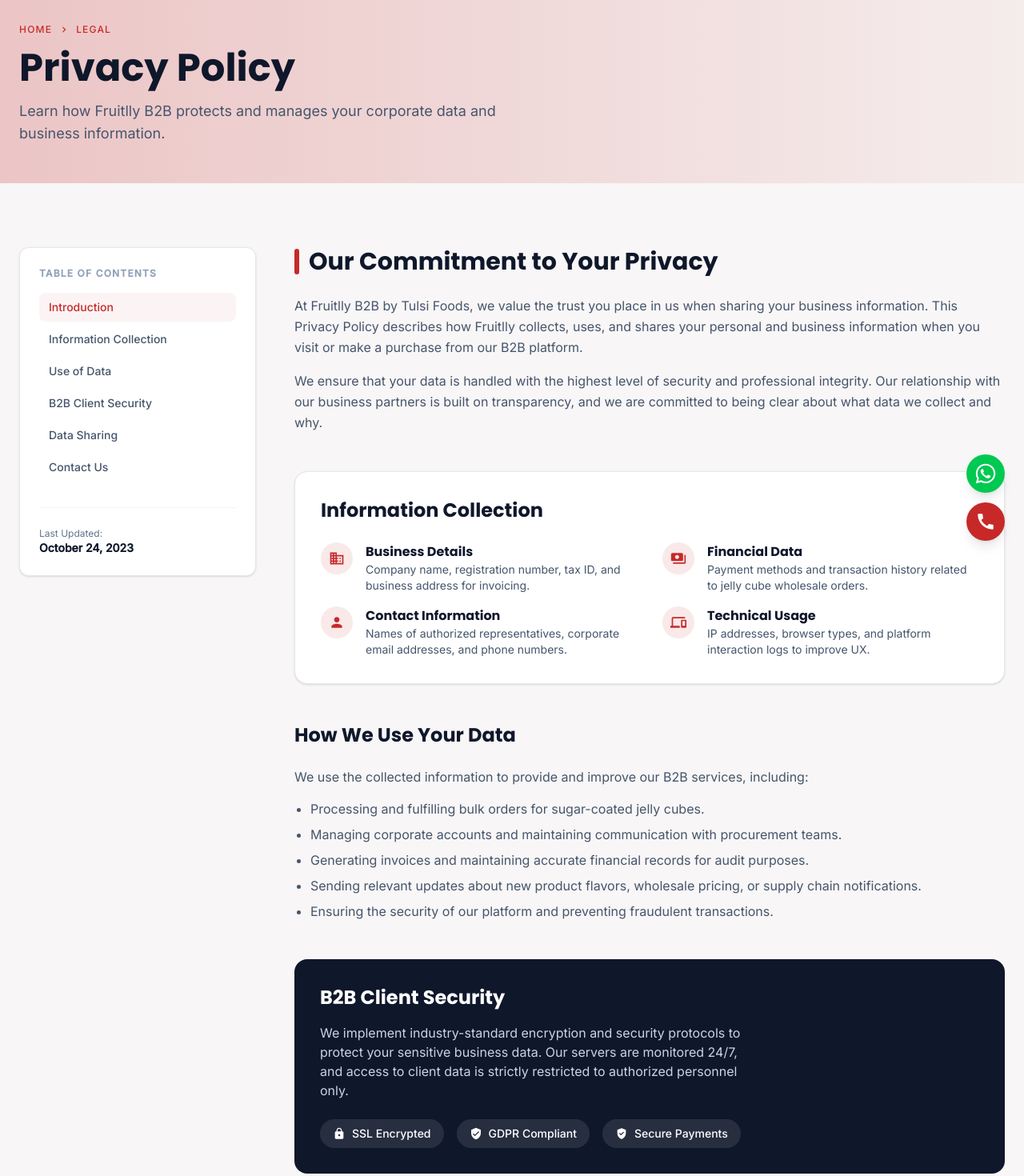
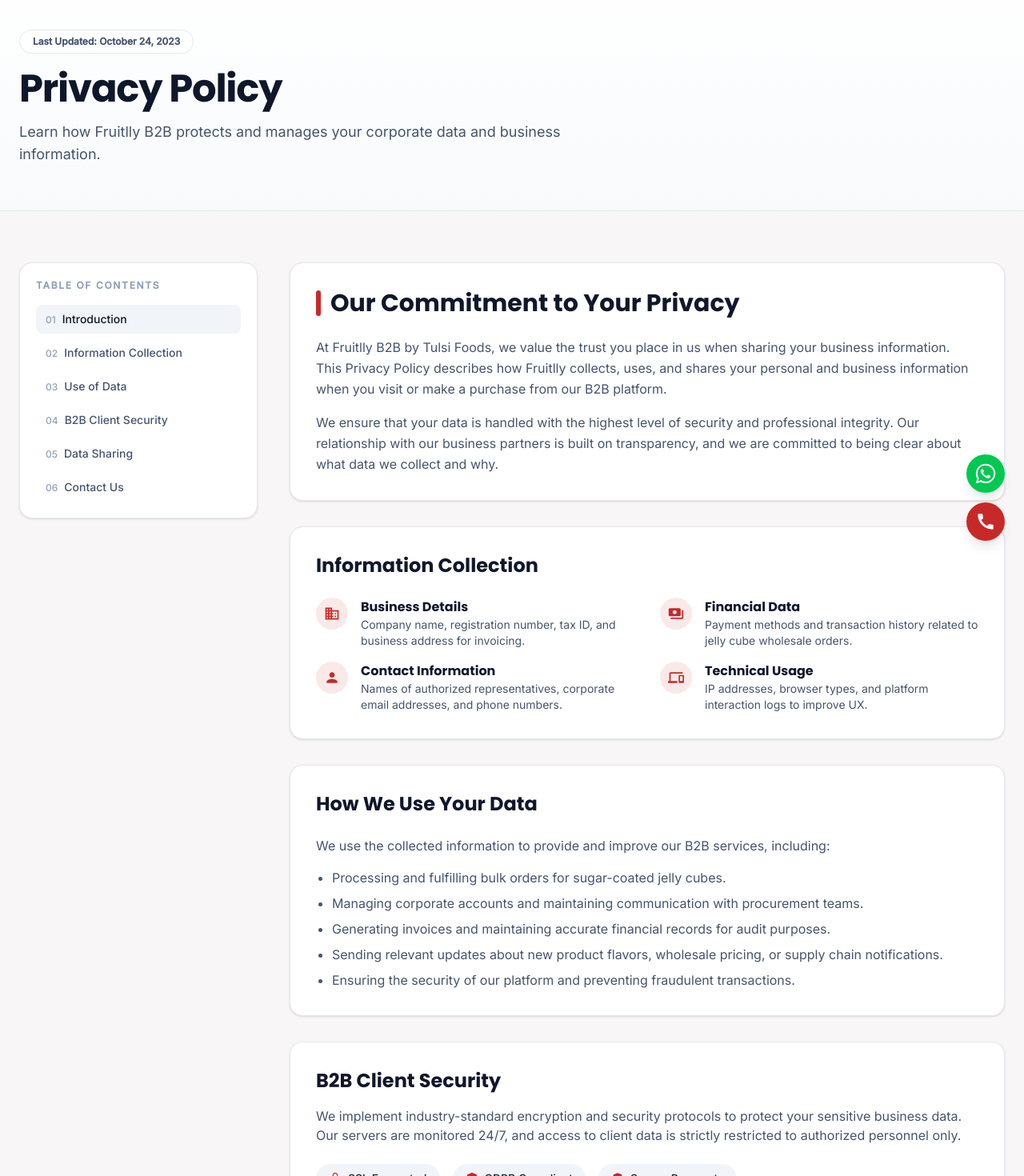
Before and after one commit to Darshan172003/Fruitlly, a React (Vite) app in the folder frontend/: page /privacy in a window 1280 px wide. Shown: the part 100-1570 px from the top of the page at 80% size. Built offline with nearby package versions, Linux system fonts and the light colour scheme.

Commit message:
feat: Enhance Privacy Policy page with table of contents and smooth scrolling functionality

```diff
--- a/frontend/src/pages/PrivacyPolicy.tsx
+++ b/frontend/src/pages/PrivacyPolicy.tsx
@@ -1,4 +1,4 @@
-import React from 'react';
+import React, { useEffect, useMemo, useState } from 'react';
 import { motion } from 'motion/react';
 import {
   MdChevronRight,
@@ -14,7 +14,54 @@ import {
 } from 'react-icons/md';
 import { Link } from 'react-router-dom';
 
+const tocSections = [
+  { id: 'introduction', label: 'Introduction' },
+  { id: 'information-collection', label: 'Information Collection' },
+  { id: 'use-of-data', label: 'Use of Data' },
+  { id: 'security', label: 'B2B Client Security' },
+  { id: 'sharing', label: 'Data Sharing' },
+  { id: 'contact', label: 'Contact Us' },
+];
+
 const PrivacyPolicy = () => {
+  const [activeSection, setActiveSection] = useState(tocSections[0].id);
+  const sectionIds = useMemo(() => tocSections.map((section) => section.id), []);
+
+  useEffect(() => {
+    const nodes = sectionIds
+      .map((id) => document.getElementById(id))
+      .filter((node): node is HTMLElement => node !== null);
+
+    if (!nodes.length) return;
+
+    const observer = new IntersectionObserver(
+      (entries) => {
+        const visible = entries
+          .filter((entry) => entry.isIntersecting)
+          .sort((a, b) => b.intersectionRatio - a.intersectionRatio);
+
+        if (visible[0]?.target?.id) {
+          setActiveSection(visible[0].target.id);
+        }
+      },
+      {
+        root: null,
+        rootMargin: '-30% 0px -55% 0px',
+        threshold: [0.15, 0.3, 0.5, 0.75],
+      }
+    );
+
+    nodes.forEach((node) => observer.observe(node));
+    return () => observer.disconnect();
+  }, [sectionIds]);
+
+  const handleSectionClick = (id: string) => (event: React.MouseEvent<HTMLAnchorElement>) => {
+    event.preventDefault();
+    setActiveSection(id);
+    window.history.replaceState(null, '', `#${id}`);
+    document.getElementById(id)?.scrollIntoView({ behavior: 'smooth', block: 'start' });
+  };
+
   return (
     <motion.div
       initial={{ opacity: 0 }}
@@ -22,48 +69,48 @@ const PrivacyPolicy = () => {
       className="flex flex-col flex-1"
     >
       {/* Hero Section */}
-      <div className="relative h-64 w-full overflow-hidden bg-primary/5">
-        <div className="absolute inset-0 bg-linear-to-r from-primary/20 to-transparent"></div>
-        <div className="relative mx-auto flex h-full max-w-7xl flex-col justify-end px-6 pb-12">
-          <nav className="mb-4 flex items-center gap-2 text-xs font-medium uppercase tracking-widest text-primary">
-            <Link to="/" className="hover:underline">Home</Link>
-            <span className="flex items-center">
-              <MdChevronRight size={14} />
-            </span>
-            <span>Legal</span>
-          </nav>
-          <h1 className="text-4xl font-bold text-slate-900 md:text-5xl">Privacy Policy</h1>
-          <p className="mt-4 max-w-2xl text-lg text-slate-600">
+      <div className="relative w-full overflow-hidden border-b border-slate-200 bg-linear-to-b from-white to-slate-50">
+        <div className="relative mx-auto max-w-7xl px-6 pb-12 pt-12 lg:pb-14 lg:pt-16">
+          <div className="mb-5 inline-flex items-center rounded-full border border-slate-200 bg-white px-4 py-1.5 text-xs font-semibold text-slate-600">
+            Last Updated: October 24, 2023
+          </div>
+          <h1 className="text-4xl font-black tracking-tight text-slate-900 md:text-5xl">Privacy Policy</h1>
+          <p className="mt-4 max-w-3xl text-base text-slate-600 md:text-lg">
             Learn how Fruitlly B2B protects and manages your corporate data and business information.
           </p>
         </div>
       </div>
 
-      <div className="mx-auto max-w-7xl px-6 py-12 lg:py-20 w-full">
-        <div className="flex flex-col lg:flex-row gap-12">
+      <div className="mx-auto w-full max-w-7xl px-6 py-12 lg:py-16">
+        <div className="flex flex-col gap-10 lg:flex-row">
           {/* Sidebar */}
-          <aside className="w-full lg:w-1/4">
-            <div className="sticky top-28 space-y-2 rounded-xl border border-slate-200 bg-white p-6 shadow-sm">
-              <p className="mb-4 text-xs font-bold uppercase tracking-widest text-slate-400">Table of Contents</p>
-              <nav className="flex flex-col gap-1">
-                <a className="rounded-lg px-3 py-2 text-sm font-medium text-primary bg-primary/5 transition-colors" href="#introduction">Introduction</a>
-                <a className="rounded-lg px-3 py-2 text-sm font-medium text-slate-600 hover:bg-slate-50 transition-colors" href="#information-collection">Information Collection</a>
-                <a className="rounded-lg px-3 py-2 text-sm font-medium text-slate-600 hover:bg-slate-50 transition-colors" href="#use-of-data">Use of Data</a>
-                <a className="rounded-lg px-3 py-2 text-sm font-medium text-slate-600 hover:bg-slate-50 transition-colors" href="#security">B2B Client Security</a>
-                <a className="rounded-lg px-3 py-2 text-sm font-medium text-slate-600 hover:bg-slate-50 transition-colors" href="#sharing">Data Sharing</a>
-                <a className="rounded-lg px-3 py-2 text-sm font-medium text-slate-600 hover:bg-slate-50 transition-colors" href="#contact">Contact Us</a>
+          <aside className="hidden lg:block lg:w-1/4">
+            <div className="sticky top-28 rounded-2xl border border-slate-200 bg-white p-5 shadow-sm">
+              <p className="mb-4 text-xs font-bold uppercase tracking-[0.14em] text-slate-400">Table of Contents</p>
+              <nav className="flex flex-col gap-1.5">
+                {tocSections.map((section, index) => (
+                  <a
+                    key={section.id}
+                    href={`#${section.id}`}
+                    onClick={handleSectionClick(section.id)}
+                    className={`rounded-lg px-3 py-2 text-sm font-medium transition-colors ${
+                      activeSection === section.id
+                        ? 'bg-slate-100 text-slate-900'
+                        : 'text-slate-600 hover:bg-slate-50'
+                    }`}
+                  >
+                    <span className="mr-2 text-xs text-slate-400">{String(index + 1).padStart(2, '0')}</span>
+                    {section.label}
+                  </a>
+                ))}
               </nav>
-              <div className="mt-8 border-t border-slate-100 pt-6">
-                <p className="text-xs text-slate-500">Last Updated:</p>
-                <p className="text-sm font-semibold text-slate-900">October 24, 2023</p>
-              </div>
             </div>
           </aside>
 
           {/* Content */}
-          <article className="w-full lg:w-3/4 space-y-12">
-            <section id="introduction">
-              <h2 className="text-3xl font-bold text-slate-900 mb-6 flex items-center gap-3">
+          <article className="w-full space-y-8 lg:w-3/4">
+            <section id="introduction" className="scroll-mt-28 rounded-2xl border border-slate-200 bg-white p-4 shadow-sm sm:p-8">
+              <h2 className="mb-6 flex items-center gap-3 text-3xl font-bold text-slate-900">
                 <span className="h-8 w-1.5 rounded-full bg-primary"></span>
                 Our Commitment to Your Privacy
               </h2>
@@ -77,7 +124,7 @@ const PrivacyPolicy = () => {
               </div>
             </section>
 
-            <section className="bg-white p-8 rounded-2xl border border-slate-200 shadow-sm" id="information-collection">
+            <section className="scroll-mt-28 rounded-2xl border border-slate-200 bg-white p-4 shadow-sm sm:p-8" id="information-collection">
               <h2 className="text-2xl font-bold text-slate-900 mb-6">Information Collection</h2>
               <div className="grid md:grid-cols-2 gap-8">
                 <div className="space-y-4">
@@ -123,7 +170,7 @@ const PrivacyPolicy = () => {
               </div>
             </section>
 
-            <section id="use-of-data">
+            <section id="use-of-data" className="scroll-mt-28 rounded-2xl border border-slate-200 bg-white p-4 shadow-sm sm:p-8">
               <h2 className="text-2xl font-bold text-slate-900 mb-6">How We Use Your Data</h2>
               <div className="prose prose-slate max-w-none text-slate-600 space-y-4">
                 <p>We use the collected information to provide and improve our B2B services, including:</p>
@@ -137,30 +184,30 @@ const PrivacyPolicy = () => {
               </div>
             </section>
 
-            <section className="relative overflow-hidden rounded-2xl bg-slate-900 p-8 text-white" id="security">
-              <div className="relative z-10 lg:w-2/3">
-                <h2 className="text-2xl font-bold mb-4">B2B Client Security</h2>
-                <p className="text-slate-300 mb-6">
+            <section className="relative scroll-mt-28 overflow-hidden rounded-2xl border border-slate-200 bg-white p-4 shadow-sm sm:p-8" id="security">
+              <div className="relative z-10">
+                <h2 className="mb-4 text-2xl font-bold text-slate-900">B2B Client Security</h2>
+                <p className="mb-6 text-slate-600">
                   We implement industry-standard encryption and security protocols to protect your sensitive business data. Our servers are monitored 24/7, and access to client data is strictly restricted to authorized personnel only.
                 </p>
                 <div className="flex flex-wrap gap-4">
-                  <div className="flex items-center gap-2 rounded-full bg-white/10 px-4 py-2 text-sm font-medium">
-                    <MdLock size={16} />
+                  <div className="flex items-center gap-2 rounded-full bg-slate-100 px-4 py-2 text-sm font-medium text-slate-800">
+                    <MdLock size={16} className="text-primary" />
                     SSL Encrypted
                   </div>
-                  <div className="flex items-center gap-2 rounded-full bg-white/10 px-4 py-2 text-sm font-medium">
-                    <MdVerifiedUser size={16} />
+                  <div className="flex items-center gap-2 rounded-full bg-slate-100 px-4 py-2 text-sm font-medium text-slate-800">
+                    <MdVerifiedUser size={16} className="text-primary" />
                     GDPR Compliant
                   </div>
-                  <div className="flex items-center gap-2 rounded-full bg-white/10 px-4 py-2 text-sm font-medium">
-                    <MdGppGood size={16} />
+                  <div className="flex items-center gap-2 rounded-full bg-slate-100 px-4 py-2 text-sm font-medium text-slate-800">
+                    <MdGppGood size={16} className="text-primary" />
                     Secure Payments
                   </div>
                 </div>
               </div>
             </section>
 
-            <section id="sharing">
+            <section id="sharing" className="scroll-mt-28 rounded-2xl border border-slate-200 bg-white p-4 shadow-sm sm:p-8">
               <h2 className="text-2xl font-bold text-slate-900 mb-6">Information Sharing</h2>
               <p className="text-slate-600 mb-4">
                 Fruitlly B2B does not sell your business data to third parties. We only share information with service providers that help us operate our business, such as:
@@ -181,7 +228,7 @@ const PrivacyPolicy = () => {
               </div>
             </section>
 
-            <section className="rounded-2xl border-2 border-primary/10 bg-primary/5 p-8 text-center" id="contact">
+            <section className="scroll-mt-28 rounded-2xl border border-slate-200 bg-slate-50 p-4 text-center shadow-sm sm:p-8" id="contact">
               <h2 className="text-2xl font-bold text-slate-900 mb-4">Questions about our Privacy Policy?</h2>
               <p className="text-slate-600 mb-8 max-w-xl mx-auto">
                 If you have any questions regarding how we handle your business data, please contact our Data Protection Officer.
```
